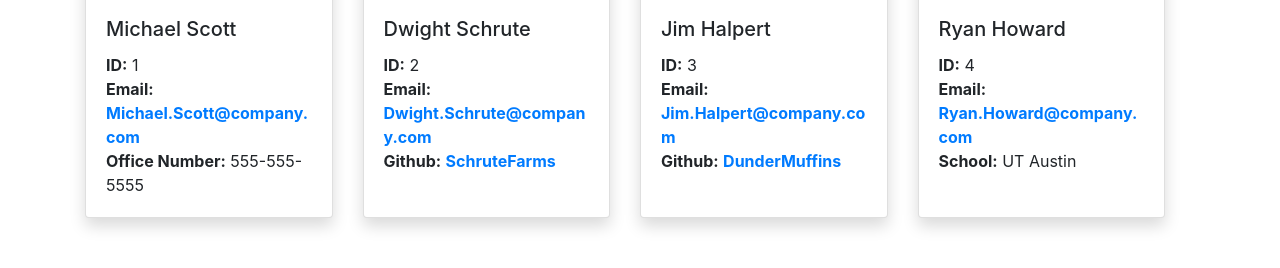
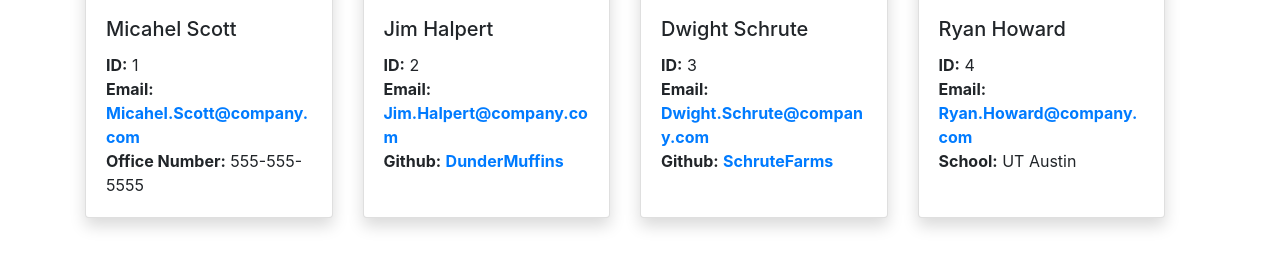
Before and after one commit to BriagasD98/Team-Profile-Generator, a website: page index.html in a window 1280 px wide. Shown: the part 286-554 px from the top of the page. Drawn offline with nearby package versions, Linux system fonts and the light colour scheme.

Commit message:
index.html moved to root for grader viewing

```diff
--- a/dist/index.html
+++ b/index.html
@@ -27,10 +27,10 @@
             Manager <i class="fas fa-mug-hot fa-2x"></i>
         </div>
         <div class="card-body">
-            <h5 class="card-title">Michael Scott</h5>
+            <h5 class="card-title">Micahel Scott</h5>
             <p class="card-text"><span class="font-weight-bold">ID:</span> 1<br />
             <span class="font-weight-bold">Email:</span> <a href="mailto:
-            Michael.Scott@company.com" class="font-weight-bold">Michael.Scott@company.com</a><br />
+            Micahel.Scott@company.com" class="font-weight-bold">Micahel.Scott@company.com</a><br />
             <span class="font-weight-bold">Office Number:</span> 555-555-5555</p>
         </div>
       </div>
@@ -40,12 +40,12 @@
             Engineer <i class="fas fa-glasses fa-2x"></i>
         </div>
         <div class="card-body">
-            <h5 class="card-title">Dwight Schrute</h5>
+            <h5 class="card-title">Jim Halpert</h5>
             <p class="card-text"><span class="font-weight-bold">ID:</span> 2<br />
             <span class="font-weight-bold">Email:</span> <a href="mailto:
-            Dwight.Schrute@company.com" class="font-weight-bold">Dwight.Schrute@company.com</a><br />
+            Jim.Halpert@company.com" class="font-weight-bold">Jim.Halpert@company.com</a><br />
             <span class="font-weight-bold">Github:</span> <a href=
-            "https://github.com/SchruteFarms" target="_blank" class="font-weight-bold">SchruteFarms</a></p>
+            "https://github.com/DunderMuffins" target="_blank" class="font-weight-bold">DunderMuffins</a></p>
         </div>
       </div>
 
@@ -54,12 +54,12 @@
             Engineer <i class="fas fa-glasses fa-2x"></i>
         </div>
         <div class="card-body">
-            <h5 class="card-title">Jim Halpert</h5>
+            <h5 class="card-title">Dwight Schrute</h5>
             <p class="card-text"><span class="font-weight-bold">ID:</span> 3<br />
             <span class="font-weight-bold">Email:</span> <a href="mailto:
-            Jim.Halpert@company.com" class="font-weight-bold">Jim.Halpert@company.com</a><br />
+            Dwight.Schrute@company.com" class="font-weight-bold">Dwight.Schrute@company.com</a><br />
             <span class="font-weight-bold">Github:</span> <a href=
-            "https://github.com/DunderMuffins" target="_blank" class="font-weight-bold">DunderMuffins</a></p>
+            "https://github.com/SchruteFarms" target="_blank" class="font-weight-bold">SchruteFarms</a></p>
         </div>
       </div>
 
```
